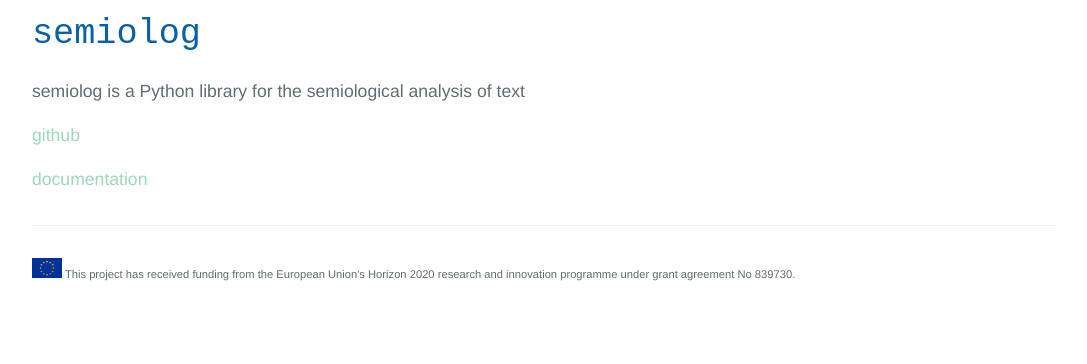
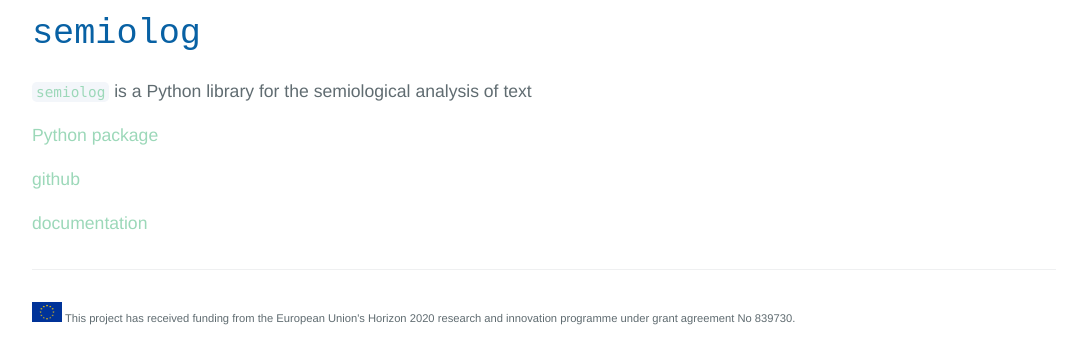
Before and after one commit to Gianni-G/semiomaths, a Jekyll site: the page built from p.semiolog.md, in a window 1280 px wide, cut to the strip 249-613 px from the top of the page. Shown: the whole strip, without its empty margins (96-1183 px from the left). Built offline with Jekyll 4.4.1, drawn with Linux system fonts in a browser that asks for light colours.

Commit message:
semiolog on PyPI!!

```diff
--- a/p.semiolog.md
+++ b/p.semiolog.md
@@ -6,7 +6,9 @@ title: Juan Luis Gastaldi
 
 # semiolog
 
-semiolog is a Python library for the semiological analysis of text
+`semiolog` is a Python library for the semiological analysis of text
+
+[Python package](https://pypi.org/project/semiolog/)
 
 [github](https://github.com/Gianni-G/semiolog)
 
```
